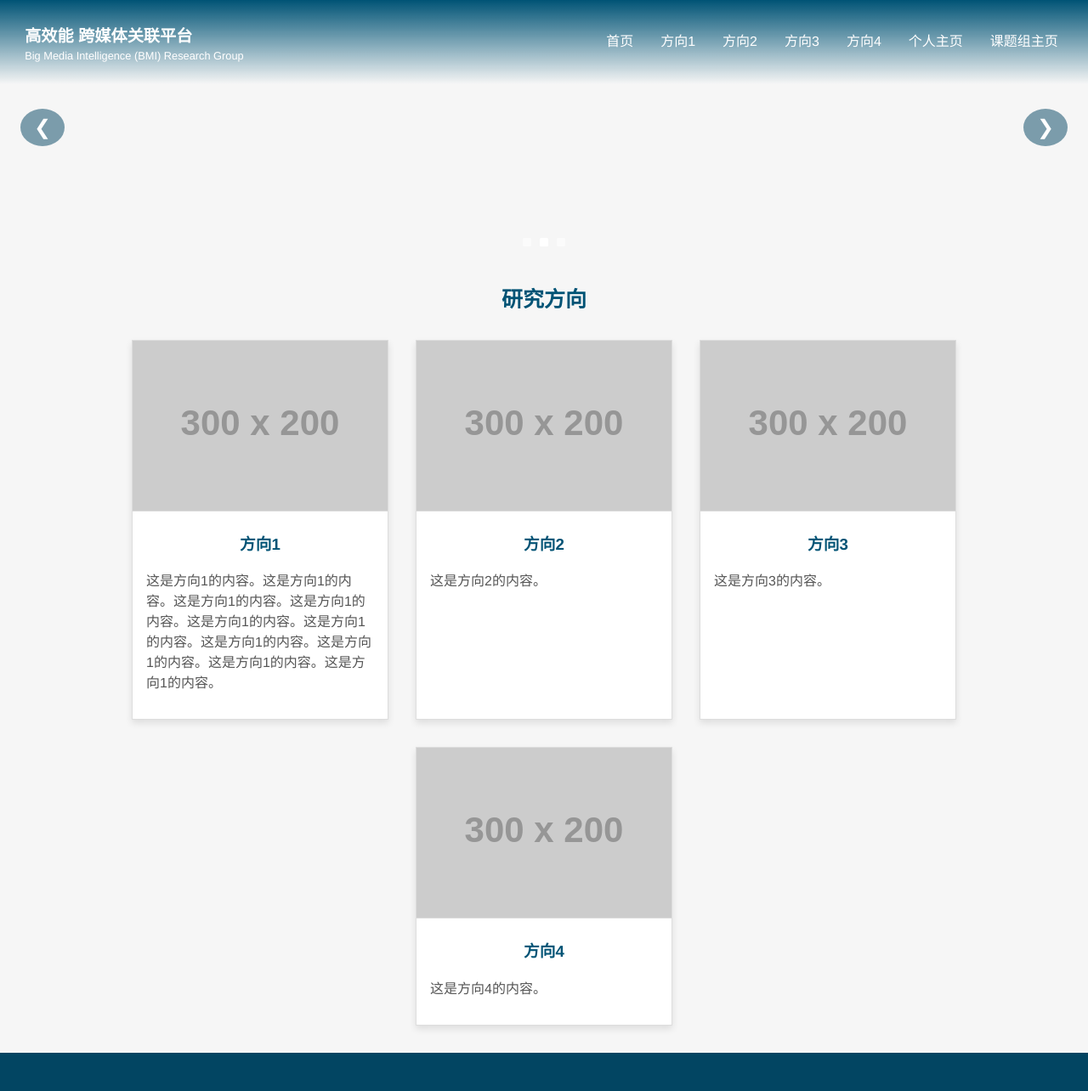
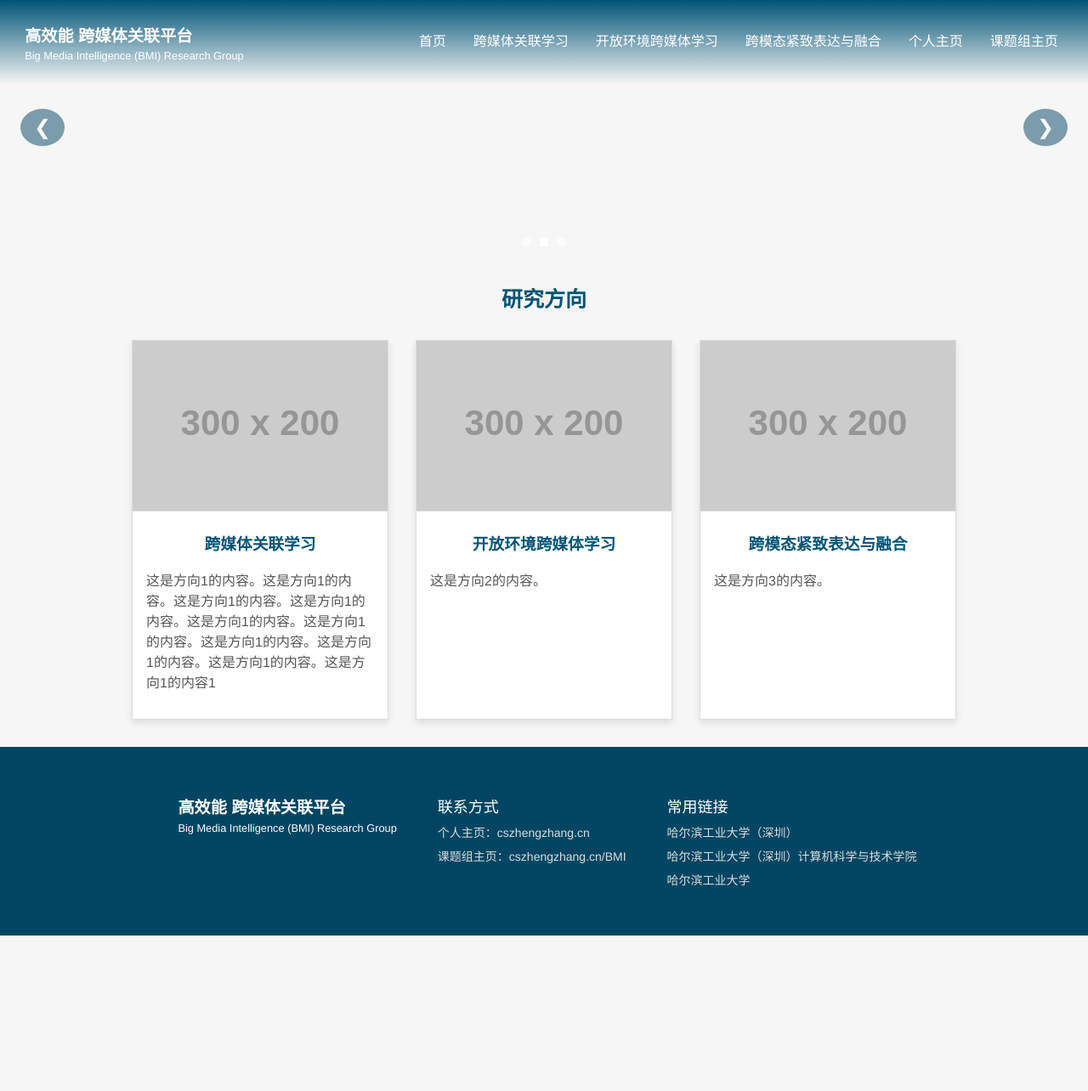
Before and after one commit to Appgye/webtest, a plain HTML site: page index.html in a window 1280 px wide. Shown: the top 1284 px of the page at 85% size. After the commit the page ends 1101 px from the top, so only its background shows below. Drawn offline with Linux system fonts and the light colour scheme; placeholder pictures from the web are drawn by us; a web font is replaced by a local one.

Commit message:
修改标题内容、数量

```diff
--- a/index.html
+++ b/index.html
@@ -59,10 +59,10 @@
         <div class="menu-icon" onclick="toggleMenu()">☰</div>
         <div class="navbar">
             <a href="index.html">首页</a>
-            <a href="dirction/direction1.html">方向1</a>
-            <a href="dirction/direction2.html">方向2</a>
-            <a href="dirction/direction3.html">方向3</a>
-            <a href="dirction/direction4.html">方向4</a>
+            <a href="dirction/direction1.html">跨媒体关联学习</a>
+            <a href="dirction/direction2.html">开放环境跨媒体学习</a>
+            <a href="dirction/direction3.html">跨模态紧致表达与融合</a>
+            <!--            <a href="dirction/direction4.html">方向4</a>-->
             <a href="https://cszhengzhang.cn">个人主页</a>
             <a href="https://cszhengzhang.cn/BMI/">课题组主页</a>
         </div>
@@ -106,10 +106,10 @@
         <a href="dirction/direction1.html">
             <img src="https://via.placeholder.com/300x200" alt="图片1">
             <div class="directiontitle">
-                <h3>方向1</h3>
+                <h3>跨媒体关联学习</h3>
             </div>
             <div class="directioninf">
-                <p>这是方向1的内容。这是方向1的内容。这是方向1的内容。这是方向1的内容。这是方向1的内容。这是方向1的内容。这是方向1的内容。这是方向1的内容。这是方向1的内容。这是方向1的内容。</p>
+                <p>这是方向1的内容。这是方向1的内容。这是方向1的内容。这是方向1的内容。这是方向1的内容。这是方向1的内容。这是方向1的内容。这是方向1的内容。这是方向1的内容。这是方向1的内容1</p>
             </div>
         </a>
     </div>
@@ -118,7 +118,7 @@
         <a href="dirction/direction2.html">
             <img src="https://via.placeholder.com/300x200" alt="图片2">
             <div class="directiontitle">
-                <h3>方向2</h3>
+                <h3>开放环境跨媒体学习</h3>
             </div>
             <div class="directioninf">
                 <p>这是方向2的内容。</p>
@@ -130,7 +130,7 @@
         <a href="dirction/direction3.html">
             <img src="https://via.placeholder.com/300x200" alt="图片3">
             <div class="directiontitle">
-                <h3>方向3</h3>
+                <h3>跨模态紧致表达与融合</h3>
             </div>
             <div class="directioninf">
                 <p>这是方向3的内容。</p>
@@ -138,17 +138,17 @@
         </a>
     </div>
 
-    <div class="modal">
-        <a href="dirction/direction4.html">
-            <img src="https://via.placeholder.com/300x200" alt="图片4">
-            <div class="directiontitle">
-                <h3>方向4</h3>
-            </div>
-            <div class="directioninf">
-                <p>这是方向4的内容。</p>
-            </div>
-        </a>
-    </div>
+    <!--    <div class="modal">-->
+    <!--        <a href="dirction/direction4.html">-->
+    <!--            <img src="https://via.placeholder.com/300x200" alt="图片4">-->
+    <!--            <div class="directiontitle">-->
+    <!--                <h3>方向4</h3>-->
+    <!--            </div>-->
+    <!--            <div class="directioninf">-->
+    <!--                <p>这是方向4的内容。</p>-->
+    <!--            </div>-->
+    <!--        </a>-->
+    <!--    </div>-->
 </div>
 
 <div class="footer">
```
Lines whose indentation alone changed are shown as unchanged.
